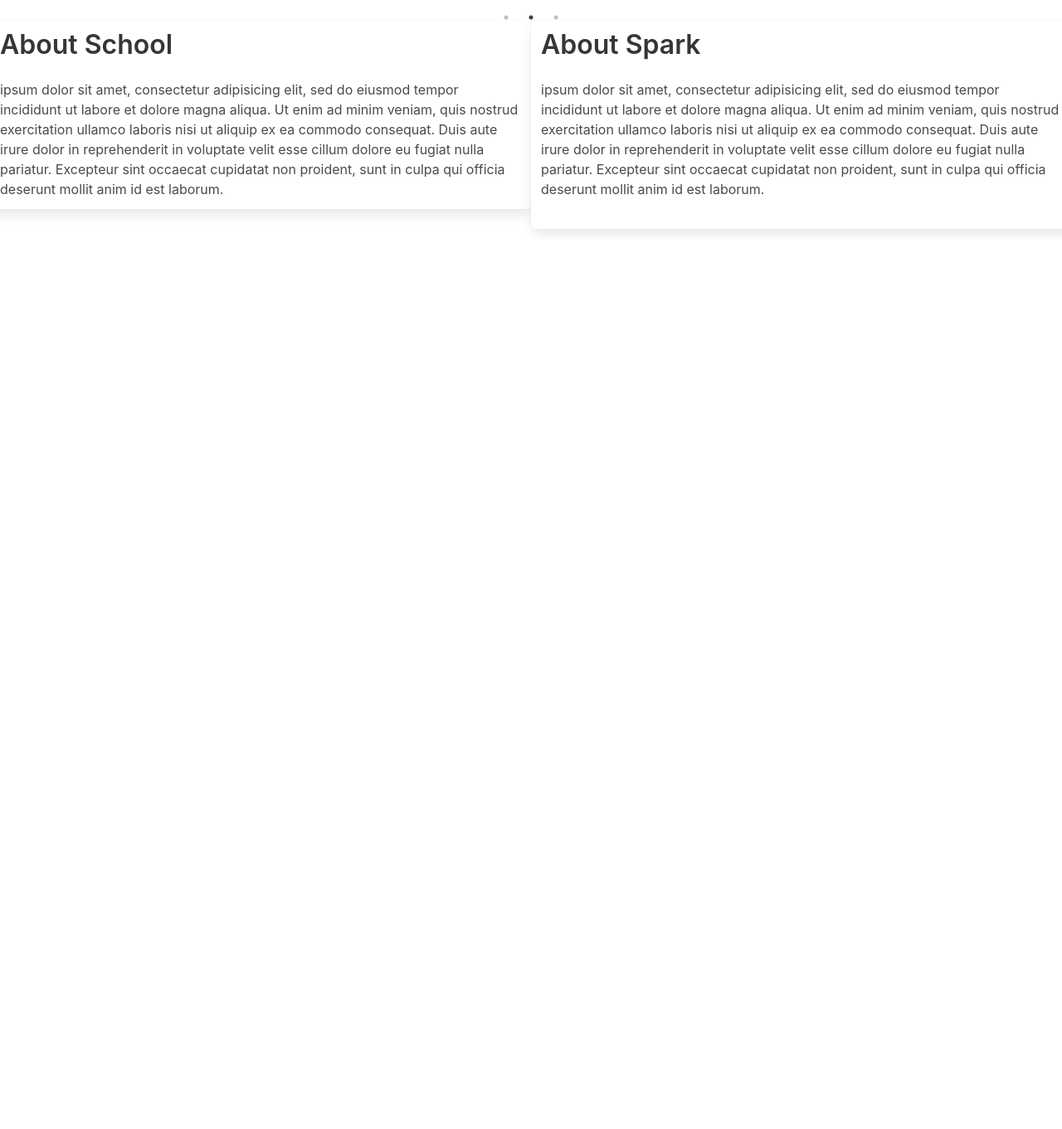
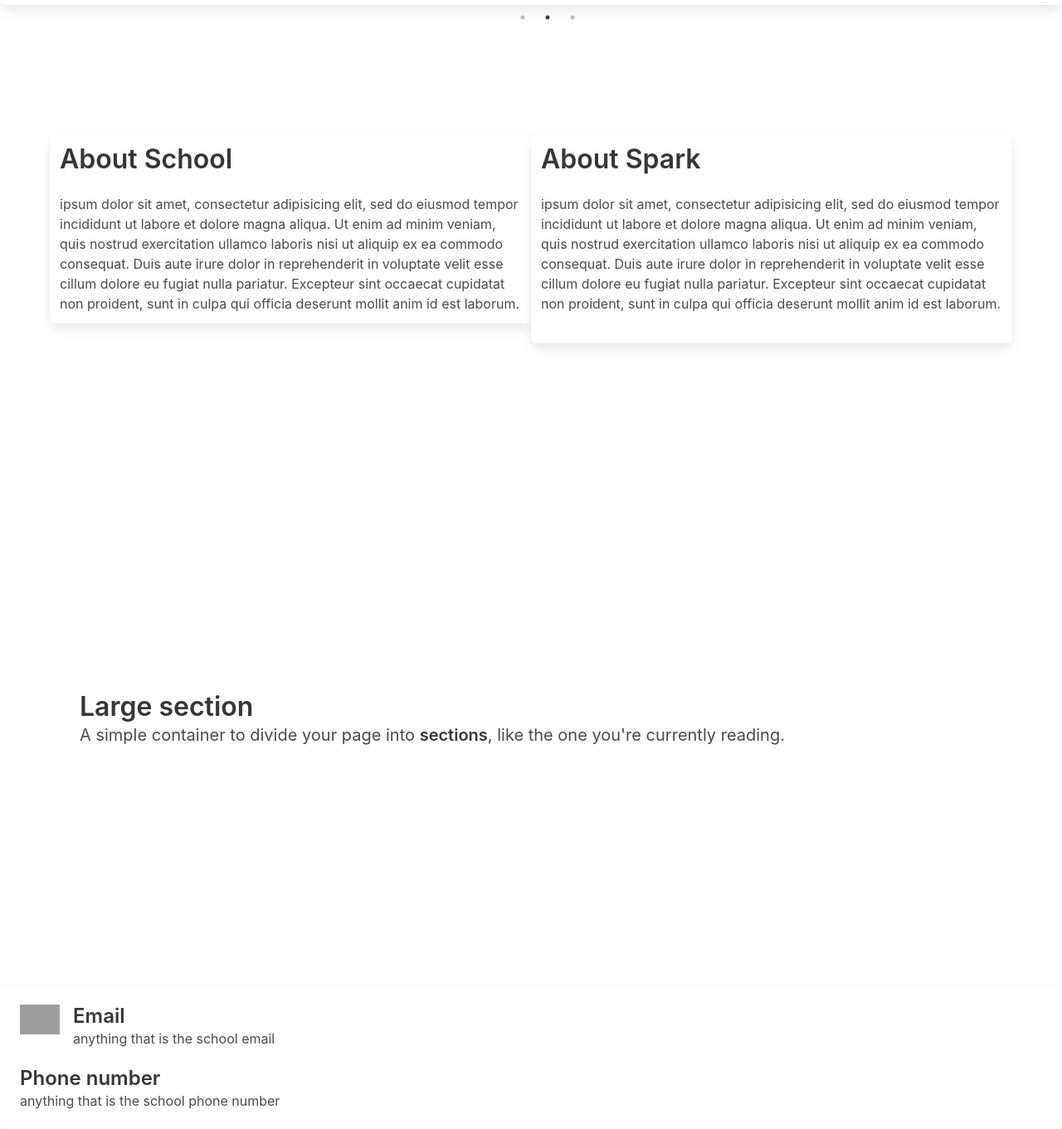
Before and after one commit to weblaze/spark, a plain HTML site: page index.html in a window 1280 px wide. Shown: the part 741-2102 px from the top of the page at 83% size. Before the commit the page ends 1029 px from the top, so only its background shows below. Drawn offline with nearby package versions, Linux system fonts and the light colour scheme; grey boxes are pictures that could not be loaded.

Commit message:
updates made

```diff
--- a/index.html
+++ b/index.html
@@ -28,20 +28,23 @@
           <div id="navbarBasicExample"  class="navbar-menu">
              <div class="navbar-start">
                 <div class="navbar-item">
-                     <a class="navbar-item">
+                   <a class="navbar-item" href="#home">
                    Home
                    </a>
                 </div>
+
                 <div class="navbar-item">
-                     <a class="navbar-item">
+                   <a class="navbar-item" href="#about">
                    About
                    </a>
                 </div>
+
                 <div class="navbar-item">
-                     <a class="navbar-item">
+                   <a class="navbar-item" href="#events">
                    Events
                    </a>
                 </div>
+
                 <div class="navbar-item">
                    <a class="navbar-item">
                    Results
@@ -62,8 +65,7 @@
     </header>
 
     <main>
-
-         <div class="carousel" style="padding-top:50px;">
+       <div class="carousel box" style="padding-top:50px;" id="home">
           <div>
              <img src="https://raw.githubusercontent.com/weblaze/spark/main/assets/srcspng1.png">
           </div>
@@ -74,8 +76,22 @@
              <img src="https://raw.githubusercontent.com/weblaze/spark/main/assets/srcspng1.png">
           </div>
        </div>
+
+       <div class="modal" id="mds">
+          <div class="modal-background" id="mdback"></div>
+          <div class="modal-content has-background-white py-5 px-5">
+             <h3 class="title">Registration Form for SPARK 2021</h3>
+             <form>
+                <!--WIP-->
+             </form>
+          </div>
+       </div>
+
+
+        <section class="section is-medium" id="about">
+           <div class="container">
                <div class="columns" style="position: static;">
-            <div class=" box column is-half content">
+                 <div class="box container column is-half content">
                    <h1 class="title">About School</h1>
                    <p>
                      ipsum dolor sit amet, consectetur adipisicing elit, sed do eiusmod
@@ -87,7 +103,7 @@
                    </p>
                  </div>
 
-            <div class="box column is-half content">
+                 <div class="box column is-half content container">
                    <h1 class="title">About Spark</h1>
                    <p>
                      ipsum dolor sit amet, consectetur adipisicing elit, sed do eiusmod
@@ -99,20 +115,39 @@
                    </p>
                  </div>
                </div>
-         <div class="modal" id="mds">
-            <div class="modal-background" id="mdback"></div>
-            <div class="modal-content has-background-white py-5 px-5">
-               <h3 class="title">Registration Form for SPARK 2021</h3>
-               <form>
-                  <!--WIP-->
-               </form>
            </div>
-         </div>
+        </section>
+
+       <section class="section is-large" id="events">
+         <h1 class="title">Large section</h1>
+         <h2 class="subtitle">
+           A simple container to divide your page into <strong>sections</strong>, like the one you're currently reading.
+         </h2>
+       </section>
 
     </main>
 
     <footer>
-         <!--WIP-->
+      <div class="card">
+        <div class="card-content">
+          <div class="media">
+            <div class="media-left">
+              <figure class="image is-48x48">
+                <img src="https://bulma.io/images/placeholders/96x96.png" alt="Placeholder image">
+              </figure>
+            </div>
+            <div class="media-content">
+              <p class="title is-4">Email</p>
+              <p class="subtitle is-6">anything that is the school email</p>
+            </div>
+          </div>
+          <div class="media-content">
+            <p class="title is-4">Phone number</p>
+            <p class="subtitle is-6">anything that is the school phone number</p>
+          </div>
+
+        </div>
+      </div>
     </footer>
 
  </body>
```
Also changed, not shown: assets/icons8-instagram.gif (added), index.js (line endings or trailing spaces). Lines whose indentation alone changed are shown as unchanged.
